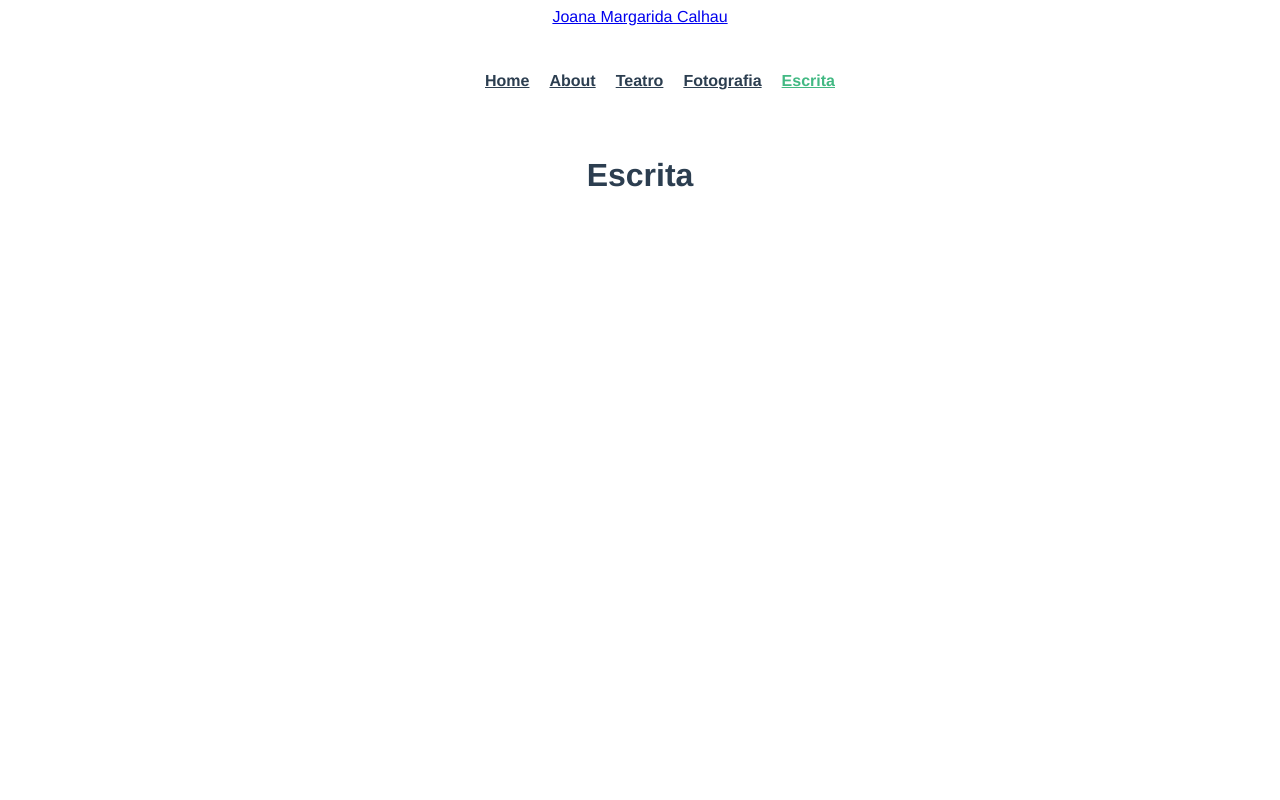
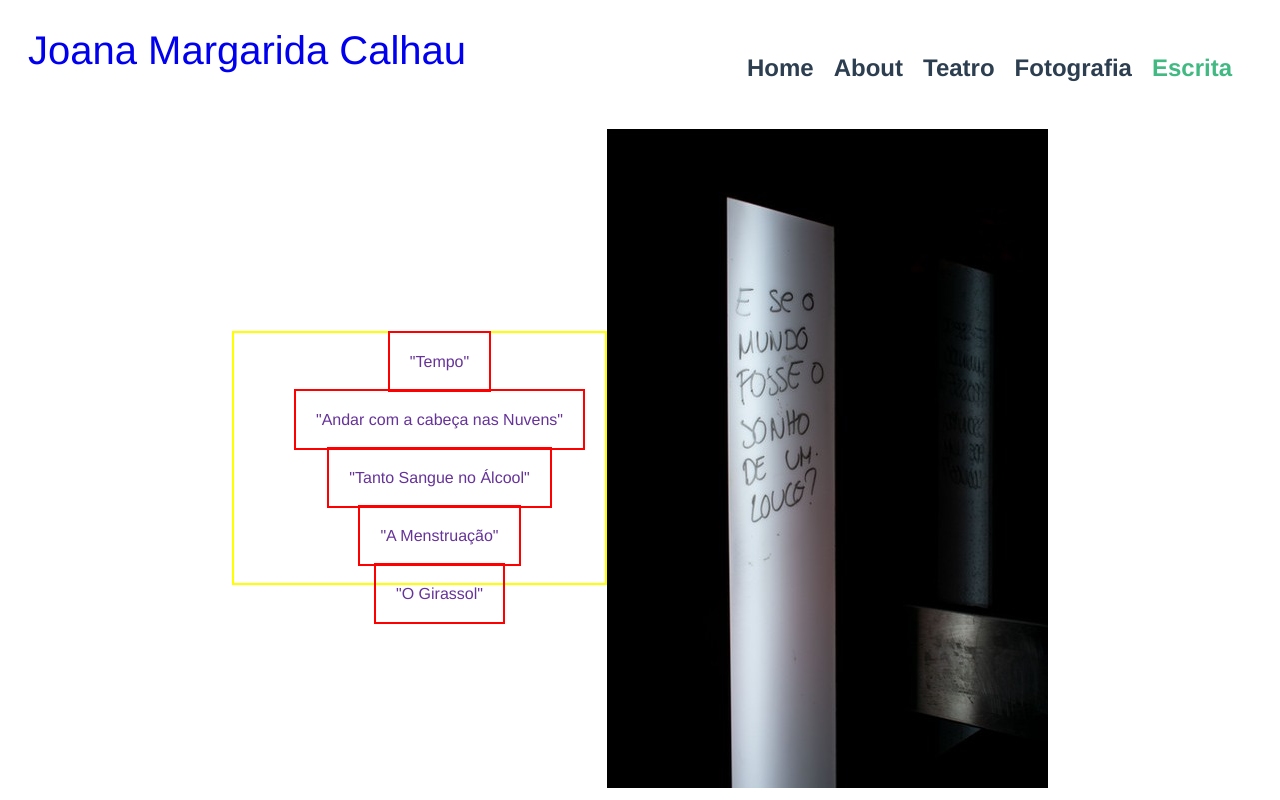
Before and after one commit to MrValraven/poonandoDotCom, a Vue app: page /escrita in a window 1280 px wide. Built offline with nearby package versions, Linux system fonts and the light colour scheme.

Commit message:
added basic styling to all pages

```diff
--- a/src/App.vue
+++ b/src/App.vue
@@ -1,15 +1,15 @@
 <template>
   <header>
     <div class="logo">
-      <router-link to="/">Joana Margarida Calhau</router-link>
+      <router-link class="logoName" to="/">Joana Margarida Calhau</router-link>
     </div>
     <nav id="nav">
       <ul>
-        <router-link to="/">Home</router-link>
-        <router-link :to="{ name: 'About' }">About</router-link>
-        <router-link :to="{ name: 'Teatro' }">Teatro</router-link>
-        <router-link :to="{ name: 'Fotografia' }">Fotografia</router-link>
-        <router-link :to="{ name: 'Escrita' }">Escrita</router-link>
+        <router-link class="navLinks" to="/">Home</router-link>
+        <router-link class="navLinks" :to="{ name: 'About' }">About</router-link>
+        <router-link class="navLinks" :to="{ name: 'Teatro' }">Teatro</router-link>
+        <router-link class="navLinks" :to="{ name: 'Fotografia' }">Fotografia</router-link>
+        <router-link class="navLinks" :to="{ name: 'Escrita' }">Escrita</router-link>
       </ul>
     </nav>
   </header>
@@ -28,6 +28,21 @@ export default {
 </script>
 
 <style>
+
+header {
+  display: flex;
+  justify-content: space-between;
+}
+
+.logo {
+  font-size: 40px;
+  margin: 20px;
+}
+
+a {
+  text-decoration: none;
+  list-style-type: none;
+}
 
 #app {
   font-family: Avenir, Helvetica, Arial, sans-serif;
@@ -52,6 +67,10 @@ export default {
   color: #42b983;
 }
 
+.navLinks {
+  font-size: 24px;
+}
+
 @keyframes fade {
 
   0% {
--- a/src/views/About.vue
+++ b/src/views/About.vue
@@ -2,7 +2,7 @@
   <div class="about">
     <h1>About</h1>
     <div class="introducao">
-      <img src="../assets/logo.png" alt="Fotografia por: Francisco Projeto">
+      <img src="../assets/profilepic.jpg" alt="Fotografia por: Francisco Projeto">
       <div class="informacoes">
         <p>Natural de Évora, Portugal, Joana M. Calhau (n.1997).
         O seu trabalho tenta responder a necessidades pessoais de experimentar,
--- a/src/views/Escrita.vue
+++ b/src/views/Escrita.vue
@@ -1,5 +1,16 @@
 <template>
-  <h1>Escrita</h1>
+  <section class="escrita">
+    <div class="container">
+      <ul class="textos">
+        <router-link class="title" :to="{ name: 'Escrita' }"><span>"Tempo"</span></router-link>
+        <router-link class="title" :to="{ name: 'Escrita' }"><span>"Andar com a cabeça nas Nuvens"</span> </router-link>
+        <router-link class="title" :to="{ name: 'Escrita' }"><span>"Tanto Sangue no Álcool"</span></router-link>
+        <router-link class="title" :to="{ name: 'Escrita' }"><span>"A Menstruação"</span></router-link>
+        <router-link class="title" :to="{ name: 'Escrita' }"><span>"O Girassol"</span></router-link>
+      </ul>
+      <img src="../assets/fotoescrita.jpg" alt="">
+    </div>
+  </section>
 </template>
 
 <script>
@@ -10,4 +21,21 @@ export default {
 
 <style>
 
+.textos {
+  display: flex;
+  flex-direction: column;
+  height: 250px;
+  border: 2px solid yellow;
+}
+
+.title {
+  color: rebeccapurple;
+  margin: 20px;
+}
+
+.textos span {
+  padding: 20px;
+  border: 2px solid red;
+}
+
 </style>
--- a/src/views/Fotografia.vue
+++ b/src/views/Fotografia.vue
@@ -10,6 +10,8 @@
         <img src="../assets/fotopessoal.jpg" alt="">
       </div>
     </div>
+
+
   </section>
 </template>
 
@@ -28,6 +30,7 @@ export default {
 }
 
 .fotografias {
+  border-radius: 25px;
   padding: 20px;
   margin: 10px;
   transition:box-shadow 0.6s cubic-bezier(.79,.21,.06,.81);
@@ -35,14 +38,11 @@ export default {
 }
 
 .fotografias:hover {
-  border-radius: 25px;
-  background: #ffffff;
-  box-shadow:  35px 35px 80px #999999,
-              -35px -35px 80px #ffffff;
+  box-shadow: 0 3px 8px rgba(0,0,0,0.3);
   }
 
-.fotografias img {
-  /* width: 250px; */
+.fotografias img:hover {
+  opacity: 0.95;
 }
 
 
```
Also changed, not shown: src/assets/fotoescrita.jpg (added), src/assets/profilepic.jpg (added).
